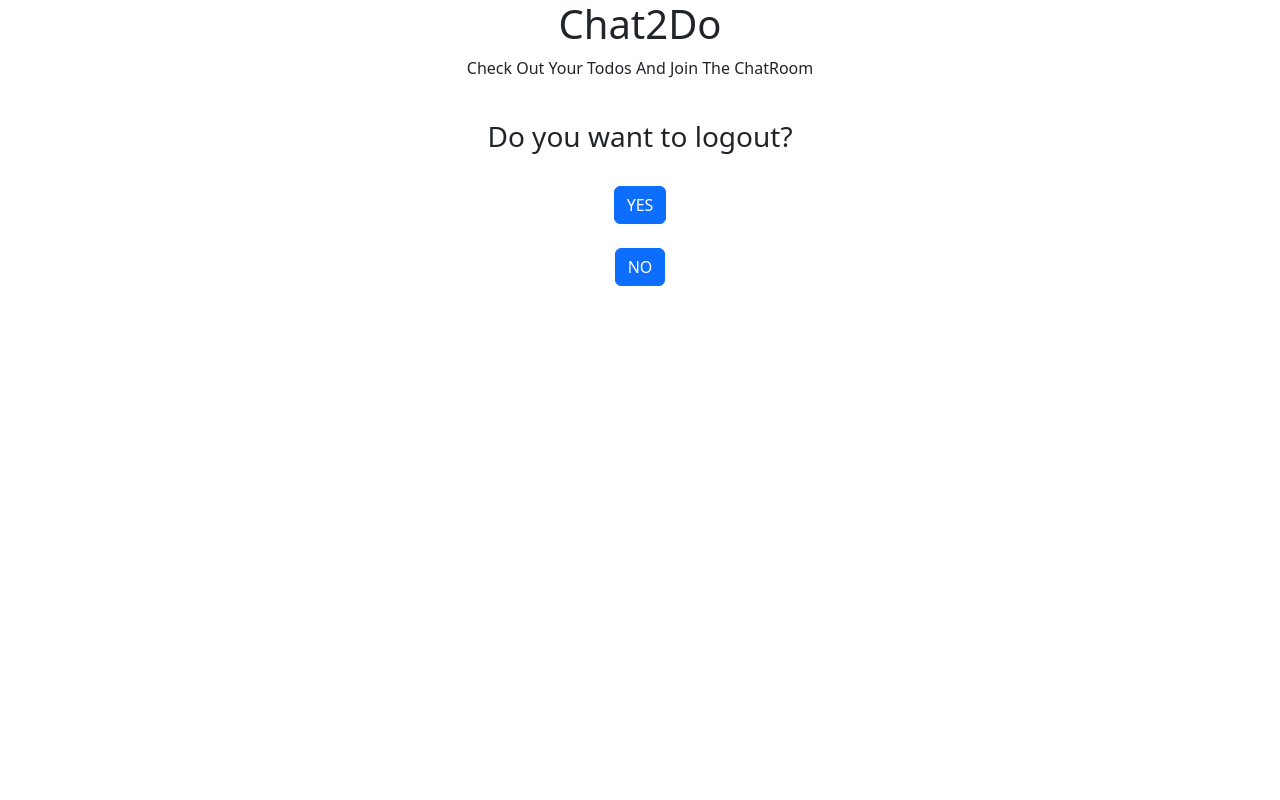
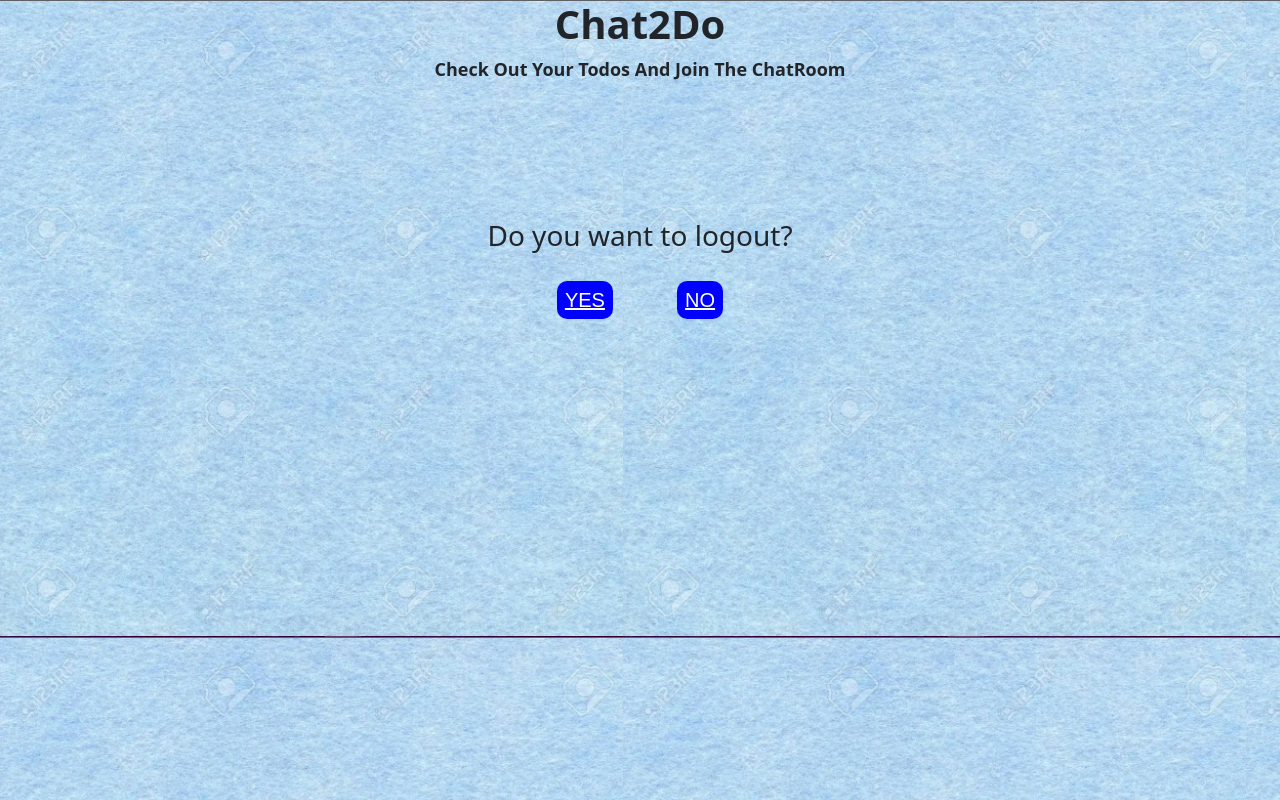
Before and after one commit to zainamjad165/Chat2Do, a FastAPI app: page /ask in a window 1280 px wide. Run offline with FastAPI, Linux system fonts and the light colour scheme; parts of the project's set-up code (start-up, migrations or seed data) failed here and were passed over.

Commit message:
Enhancement of app

```diff
--- a/templates/ask.html
+++ b/templates/ask.html
@@ -1,13 +1,41 @@
+<style>
+    body {
+        background-image: url("/static/bg\ for\ app.png");
+}
+.but-yes {
+    width: 100px;
+    font-family: sans-serif;
+    text-align: center;
+    color: white;
+    font-size: 20px;
+    background-color: blue;
+    border-radius: 10px;
+    margin: 30px;
+    padding: 8px;
+    border: none;
+}
+.but-no {
+    width: 100px;
+    font-family: sans-serif;
+    text-align: center;
+    color: white;
+    font-size: 20px;
+    background-color: blue;
+    border-radius: 10px;
+    margin: 30px;
+    padding: 8px;
+    border: none;
+}
+</style>
+
 {% extends "base.html" %}
 
 {% block contant %}
     <div class="container text-center">
-        <br>
+        <br><br><br><br><br>
         <h3>Do you want to logout?</h3>
         <br>
-        <a class="btn btn-primary" href="/logout">YES</a>
-        <br>
-        <br>
-        <a class="btn btn-primary" href="/home">NO</a>
+        <a class="but-yes" href="/logout">YES</a>
+        <a class="but-no" href="/home">NO</a>
     </div>
 {% endblock %}
--- a/templates/base.html
+++ b/templates/base.html
@@ -1,3 +1,13 @@
+<style>
+    .logo {
+        font-weight: bold;
+    }
+    .appinfo {
+        font-weight: bold;
+        font-size: large;
+    }
+</style>
+
 <!DOCTYPE html>
 
 <head>
@@ -9,14 +19,9 @@
 
 <body>
     <div class="container text-center">
-        <h1>Chat2Do</h1>
-        <p>Check Out Your Todos And Join The ChatRoom</p>
+        <h1 class="logo">Chat2Do</h1>
+        <p class="appinfo" >Check Out Your Todos And Join The ChatRoom</p>
     </div>
-
-    <!-- <div class="p-5 bg-primary text-white text-center">
-        <h1>Chat2Do</h1>
-        <p>Check Out Your Todos And Join The ChatRoom</p>
-    </div> -->
     {% block contant %}
     {% endblock %}
     <script src="https://cdn.jsdelivr.net/npm/bootstrap@5.1.0/dist/js/bootstrap.bundle.min.js"></script>
--- a/templates/chat.html
+++ b/templates/chat.html
@@ -16,9 +16,9 @@
         <br>
         <div class="menu">
             <ul>
+                <br>
                 <a class="btn btn-primary" href="/groupchat">GROUP</a>
-                <br>
-                <br>
+                <br><br><br>
                 <a class="btn btn-primary" href="/users">PRIVATE</a>
             </ul>
         </div>
--- a/templates/groupchat.html
+++ b/templates/groupchat.html
@@ -1,3 +1,9 @@
+<style>
+    body {
+  background-image: url("/static/chat\ background.jpg");
+}
+</style>
+
 {% extends "base.html" %}
 
 {% block title %}
--- a/templates/login.html
+++ b/templates/login.html
@@ -7,8 +7,10 @@
         width: 250px;
         height: 380px;
         position: absolute;
-        top: 150px;
-        left: 550px;
+        top: 25%;
+        bottom: 50%;
+        left: 40%;
+        right: 50%;
         transform: translate(0%,-5%);
         border-radius: 10px;
         padding: 25px;
--- a/templates/privatechat.html
+++ b/templates/privatechat.html
@@ -1,3 +1,9 @@
+<style>
+    body {
+  background-image: url("/static/chat\ background.jpg");
+}
+</style>
+
 {% extends "base.html" %}
 
 {% block title %}
--- a/templates/todos.html
+++ b/templates/todos.html
@@ -16,7 +16,9 @@
         <br>
         <div class="menu">
             <ul>
+                <br>
                 <a class="btn btn-primary" href="/creatatodo">Create</a>
+                <br>
                 <br>
                 <br>
                 <a class="btn btn-primary" href="/seetodos">List</a>
--- a/templates/users.html
+++ b/templates/users.html
@@ -1,3 +1,9 @@
+<style>
+    body {
+  background-image: url("/static/chat\ background.jpg");
+}
+</style>
+
 {% extends "base.html" %}
 
 {% block contant %}
```
Also changed, not shown: templates/logout.html (deleted, +0 -13 lines), templates/signup.html (+6 -4 lines), test.db.
